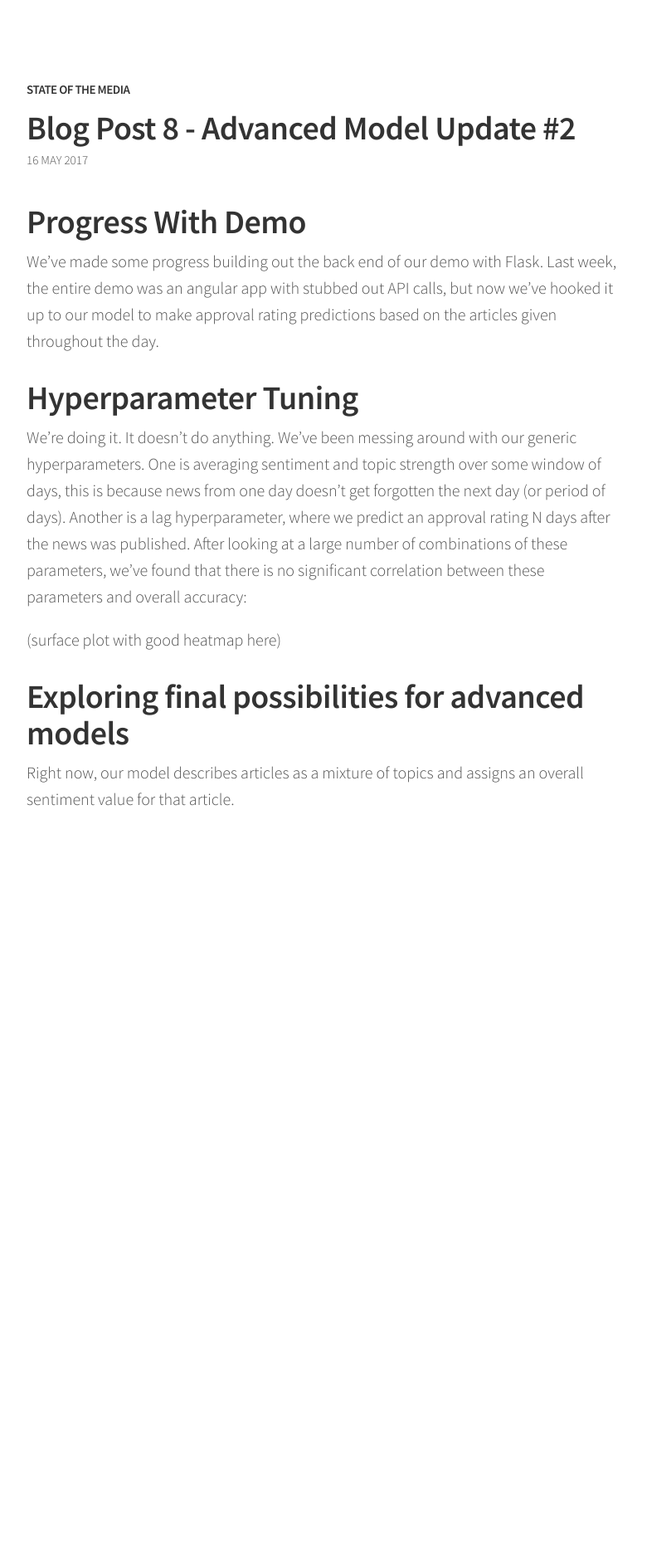
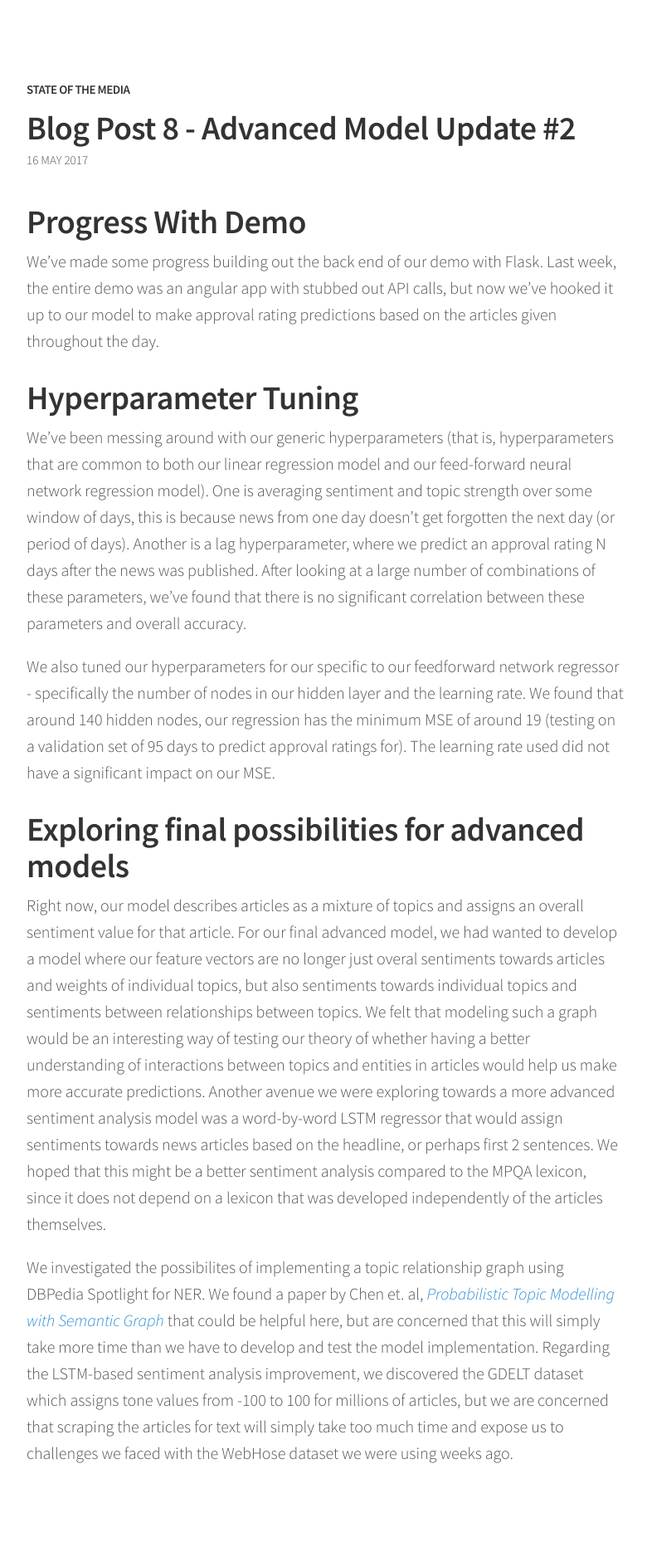
Before and after one commit to ASethi77/StateOfTheMedia, a Jekyll site: the page built from docs/_posts/2017-05-16-blog-post-eight.markdown, in a window 1280 px wide. Shown: the whole page at 83% size, without its empty margins (248-1028 px from the left). Built offline with Jekyll 4.4.1, drawn with Linux system fonts in a browser that asks for light colours; before the commit the page ends 1099 px from its top, so only the background shows below that.

Commit message:
Discussed advanced model

```diff
--- a/docs/_posts/2017-05-16-blog-post-eight.markdown
+++ b/docs/_posts/2017-05-16-blog-post-eight.markdown
@@ -10,9 +10,16 @@ image:        "http://placehold.it/400x200"
 We’ve made some progress building out the back end of our demo with Flask. Last week, the entire demo was an angular app with stubbed out API calls, but now we’ve hooked it up to our model to make approval rating predictions based on the articles given throughout the day.
 
 # Hyperparameter Tuning
-We’re doing it. It doesn’t do anything. We’ve been messing around with our generic hyperparameters. One is averaging sentiment and topic strength over some window of days, this is because news from one day doesn’t get forgotten the next day (or period of days). Another is a lag hyperparameter, where we predict an approval rating N days after the news was published. After looking at a large number of combinations of these parameters, we’ve found that there is no significant correlation between these parameters and overall accuracy:
+We’ve been messing around with our generic hyperparameters (that is, hyperparameters that are common to both our linear regression model and our feed-forward neural network regression model). One is averaging sentiment and topic strength over some window of days, this is because news from one day doesn’t get forgotten the next day (or period of days). Another is a lag hyperparameter, where we predict an approval rating N days after the news was published. After looking at a large number of combinations of these parameters, we’ve found that there is no significant correlation between these parameters and overall accuracy.
 
-(surface plot with good heatmap here)
+We also tuned our hyperparameters for our specific to our feedforward network regressor - specifically the number of nodes in our hidden layer and the learning rate. We found that around 140 hidden nodes, our regression has the
+minimum MSE of around 19 (testing on a validation set of 95 days to predict approval ratings for). The learning rate used did not have a significant impact on our MSE.
 
 # Exploring final possibilities for advanced models
-Right now, our model describes articles as a mixture of topics and assigns an overall sentiment value for that article.
+Right now, our model describes articles as a mixture of topics and assigns an overall sentiment value for that article. For our final advanced model, we had wanted to develop a model where our feature vectors are no longer just overal sentiments towards articles and weights of individual topics, but also sentiments towards individual topics and sentiments between relationships between topics. We felt that modeling such a graph would be an interesting way of testing our theory of whether having a better understanding of interactions between topics and entities in articles would help us make more accurate predictions. Another avenue we were exploring towards a more advanced sentiment analysis model
+was a word-by-word LSTM regressor that would assign sentiments towards news articles based on the headline, or perhaps first 2 sentences. We hoped that this might be a better sentiment analysis compared to the MPQA lexicon, since it does not depend on a lexicon that was developed independently of the articles themselves.
+
+We investigated the possibilites of implementing a topic relationship graph using DBPedia Spotlight for NER. We found a paper by Chen et. al, *[Probabilistic Topic Modelling
+with Semantic Graph](https://fajieyuan.github.io/papers/ECIR16.pdf)* that could be helpful here, but are concerned that this will simply take more time than we have to develop and test the model implementation. Regarding the LSTM-based
+sentiment analysis improvement, we discovered the GDELT dataset which assigns tone values from -100 to 100 for millions of articles, but we are concerned that scraping the articles for text will simply take too much time and
+expose us to challenges we faced with the WebHose dataset we were using weeks ago.
```
